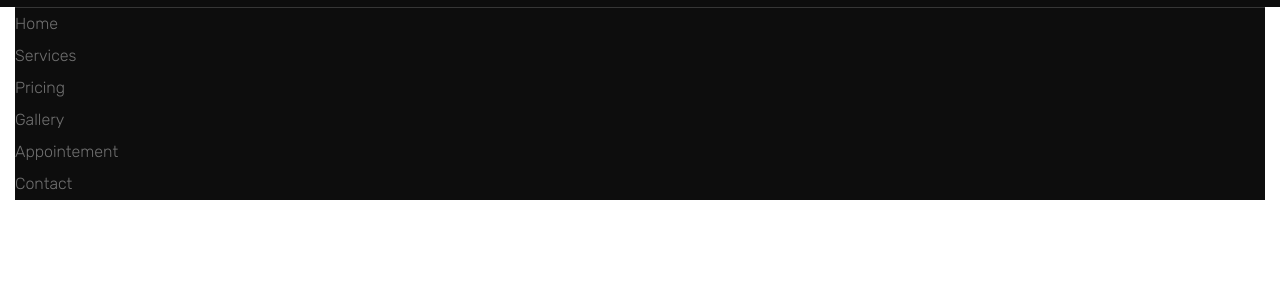
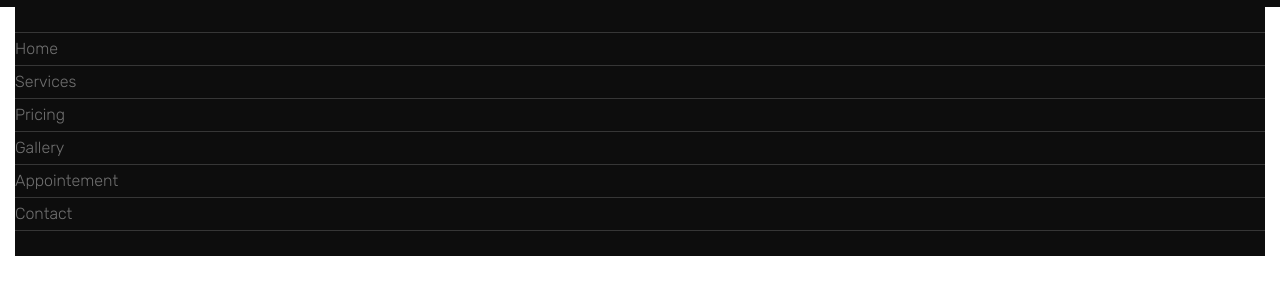
Before and after one commit to ManuBerb/barber-salon-website, a plain HTML site: page index.html in a window 1280 px wide. Shown: the part 69-364 px from the top of the page. Drawn offline with nearby package versions, Linux system fonts and the light colour scheme.

Commit message:
changes to CSS

```diff
--- a/assets/css/style.css
+++ b/assets/css/style.css
@@ -249,7 +249,10 @@ body {
 
 .navbar-list {
   border-block-start: 1px solid var(--jet);
+  margin-block: 25px;
 }
+
+.navbar-item { border-block-end: 1px solid var(--jet)}
 
 /*-----------------------------------*\
   #HERO
```
